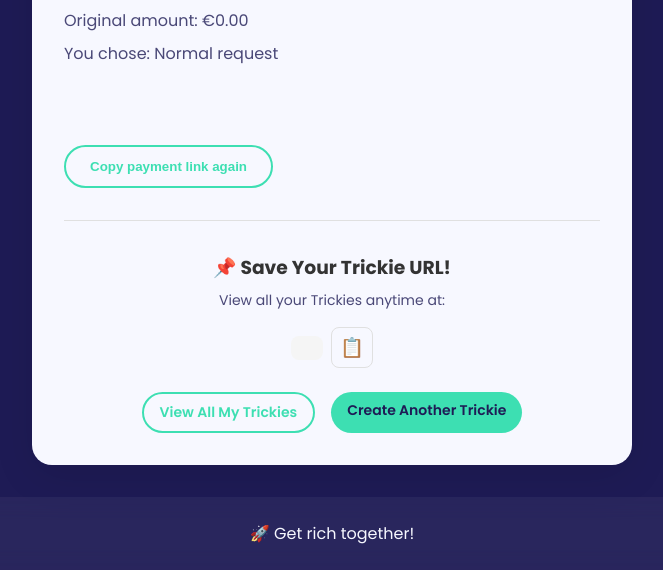
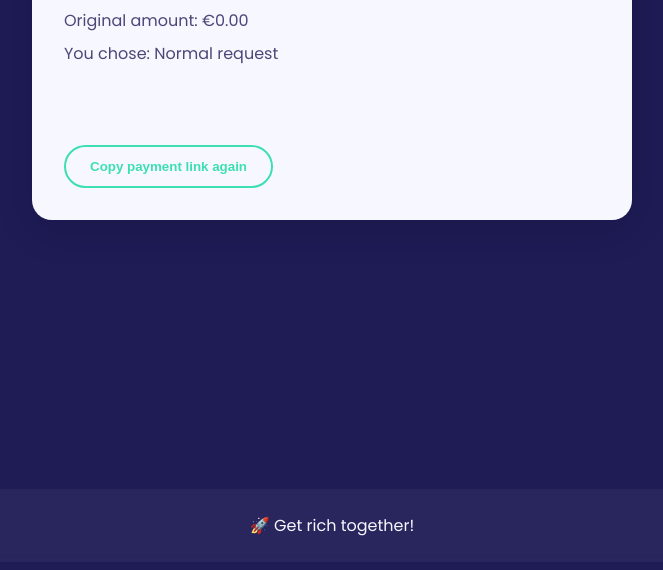
Before and after one commit to SanderKaatee/trickie, a Flask app: template templates/dashboard.html in a window 1280 px wide. Shown: the part 238-808 px from the top of the page, without its empty margins (308-971 px from the left). After the commit the page ends 774 px from the top, so only its background shows below. Run offline with Flask 3, Linux system fonts and the light colour scheme; the template is opened without the code that fills it, so the values that code supplies are empty.

Commit message:
Fix: removed some stuff

```diff
--- a/templates/dashboard.html
+++ b/templates/dashboard.html
@@ -41,7 +41,7 @@
     </div>
 
     <!-- New creator URL section -->
-    <div class="creator-url-section">
+    <!-- <div class="creator-url-section">
         <div class="divider"></div>
         <h3>📌 Save Your Trickie URL!</h3>
         <p class="url-explanation">View all your Trickies anytime at:</p>
@@ -59,7 +59,7 @@
                 Create Another Trickie
             </a>
         </div>
-    </div>
+    </div> -->
 </div>
 
 <div id="toast" class="toast">
```
